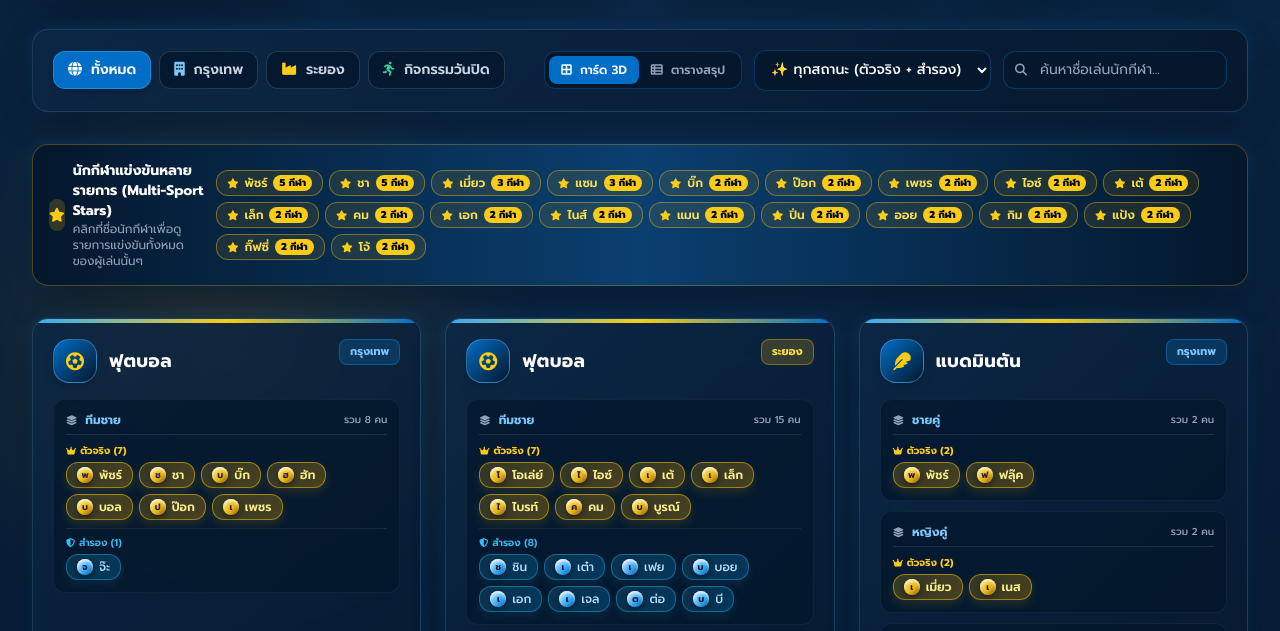
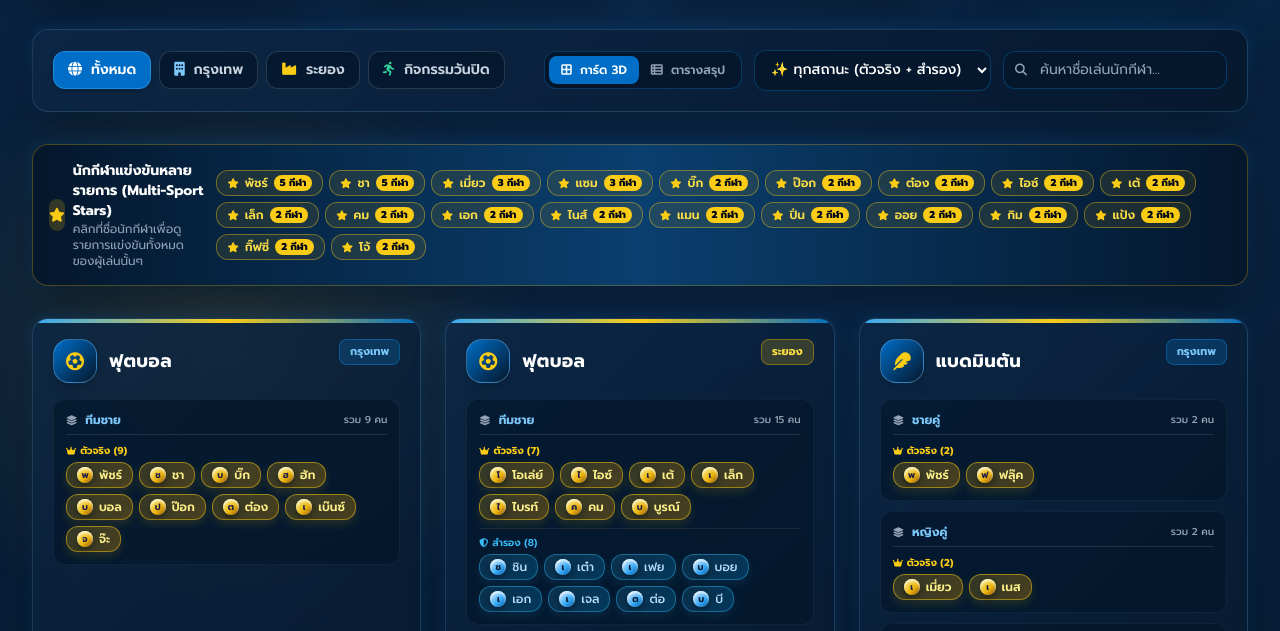
Before and after one commit to patchiiiii/infographic_trust_blue, a plain HTML site: page index.html in a window 1280 px wide. Shown: the part 321-952 px from the top of the page. Drawn offline with nearby package versions, Linux system fonts and the light colour scheme.

Commit message:
Update index.html

```diff
--- a/index.html
+++ b/index.html
@@ -375,8 +375,9 @@
             { sport: 'ฟุตบอล', location: 'กรุงเทพ', icon: 'fa-futbol', category: 'ทีมชาย', status: 'ตัวจริง', name: 'ฮัท' },
             { sport: 'ฟุตบอล', location: 'กรุงเทพ', icon: 'fa-futbol', category: 'ทีมชาย', status: 'ตัวจริง', name: 'บอล' },
             { sport: 'ฟุตบอล', location: 'กรุงเทพ', icon: 'fa-futbol', category: 'ทีมชาย', status: 'ตัวจริง', name: 'ป๊อก' },
-            { sport: 'ฟุตบอล', location: 'กรุงเทพ', icon: 'fa-futbol', category: 'ทีมชาย', status: 'ตัวจริง', name: 'เพชร' },
-            { sport: 'ฟุตบอล', location: 'กรุงเทพ', icon: 'fa-futbol', category: 'ทีมชาย', status: 'สำรอง', name: 'จ๊ะ' },
+            { sport: 'ฟุตบอล', location: 'กรุงเทพ', icon: 'fa-futbol', category: 'ทีมชาย', status: 'ตัวจริง', name: 'ต๋อง' },
+            { sport: 'ฟุตบอล', location: 'กรุงเทพ', icon: 'fa-futbol', category: 'ทีมชาย', status: 'ตัวจริง', name: 'เบ๊นซ์' },
+            { sport: 'ฟุตบอล', location: 'กรุงเทพ', icon: 'fa-futbol', category: 'ทีมชาย', status: 'ตัวจริง', name: 'จ๊ะ' },
 
             // ฟุตบอล (ระยอง)
             { sport: 'ฟุตบอล', location: 'ระยอง', icon: 'fa-futbol', category: 'ทีมชาย', status: 'ตัวจริง', name: 'โอเล่ย์' },
```
